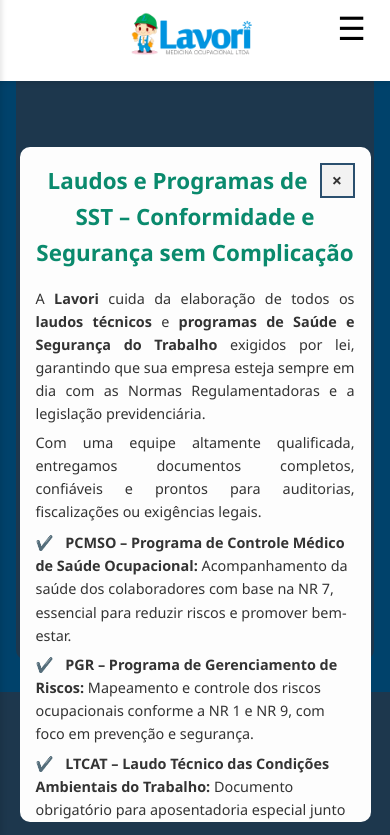
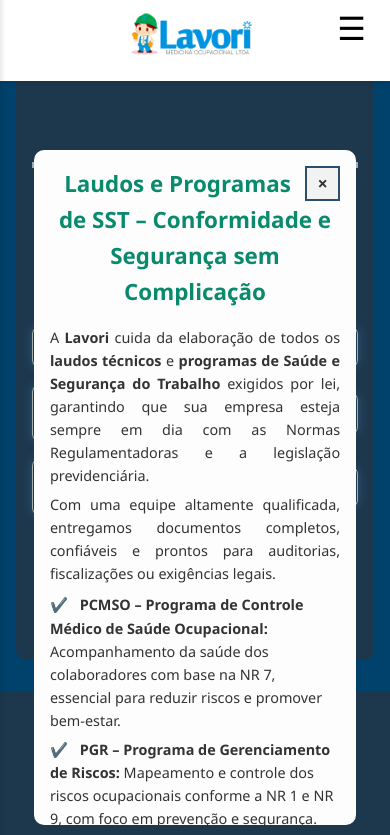
Before and after one commit to Lavori-Medicina/Lavori-Site, a plain HTML site: page index.html in a window 390 px wide. Both pictures are taken after a click on the item "Laudos e Programas de SST". Shown: the part 11208-12043 px from the top of the page. Before the commit the page ends 12000 px from the top, so only its background shows below. After the commit the page ends 12000 px from the top, so only its background shows below. Drawn offline with Linux system fonts and the light colour scheme.

Commit message:
update modal screem center

```diff
--- a/css/section/services.css
+++ b/css/section/services.css
@@ -117,10 +117,15 @@ a.article-services-medicina li a {
   height: 100%;
   overflow: auto;
   background-color: var(--cor-overlay);
+
+
+  align-items: center;
+  justify-content: center;
+  padding: 1rem;
 }
 
 .modal.active {
-  display: block;
+  display: flex;
 }
 
 .modal-content {
@@ -278,4 +283,8 @@ a.article-services-medicina li a {
   .btn-center {
     font-size: 0.8rem;
   }
+
+  .modal.active {
+    display: block;
+  }
 }
```
